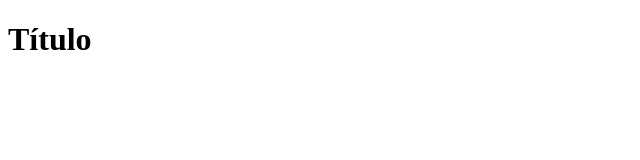
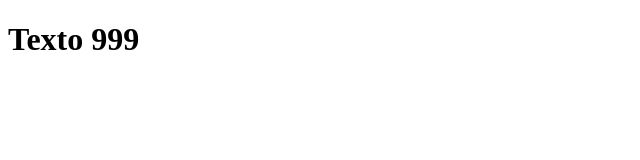
Before and after one commit to JulianaFerreiraRibeiro/git_kenzie_aula, a plain HTML site: page index.html in a window 1280 px wide. Shown: the whole page, without its empty margins (0-640 px from the left). Drawn offline with Linux system fonts and the light colour scheme.

Commit message:
alteração na h1

```diff
--- a/index.html
+++ b/index.html
@@ -7,6 +7,6 @@
     <title>Projeto Git</title>
 </head>
 <body>
-    <h1>Título</h1>
+    <h1>Texto 999</h1>
 </body>
 </html>
```
